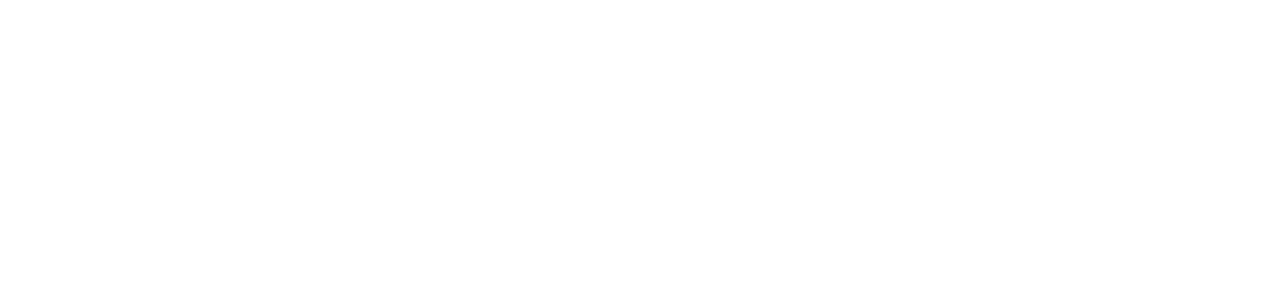
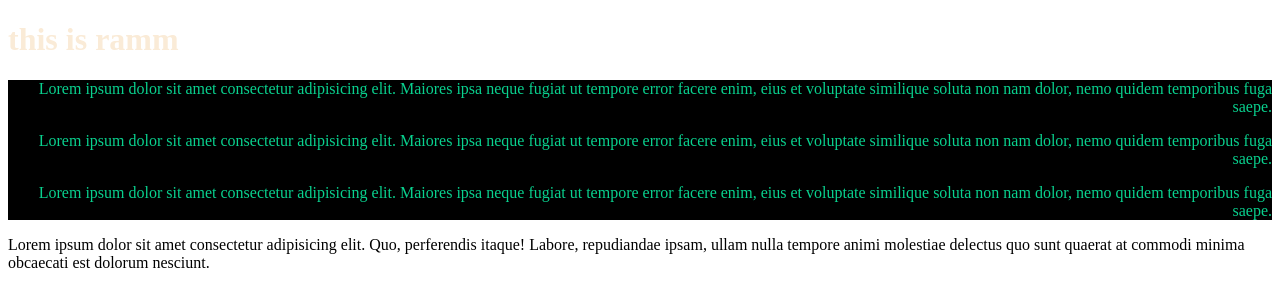
Before and after one commit to Lishan-ahmed/my-second-github-repo, a plain HTML site: page index.html in a window 1280 px wide. Drawn offline with Linux system fonts and the light colour scheme.

Commit message:
added my secound commit

```diff
--- /dev/null
+++ b/class.css
@@ -0,0 +1,8 @@
+.good{
+    background-color: black;
+   text-align: right;
+    color: rgb(9, 209, 142);
+}
+h1{
+    color: antiquewhite;
+}
--- a/index.html
+++ b/index.html
@@ -4,8 +4,17 @@
     <meta charset="UTF-8">
     <meta name="viewport" content="width=device-width, initial-scale=1.0">
     <title>my-second-github-repo</title>
+    <link rel="stylesheet" href="class.css">
 </head>
 <body>
+    <h1>this is ramm</h1>
+    <div class="good">
+        <p>Lorem ipsum dolor sit amet consectetur adipisicing elit. Maiores ipsa neque fugiat ut tempore error facere enim, eius et voluptate similique soluta non nam dolor, nemo quidem temporibus fuga saepe.</p>
+        <p>Lorem ipsum dolor sit amet consectetur adipisicing elit. Maiores ipsa neque fugiat ut tempore error facere enim, eius et voluptate similique soluta non nam dolor, nemo quidem temporibus fuga saepe.</p>
+        <p>Lorem ipsum dolor sit amet consectetur adipisicing elit. Maiores ipsa neque fugiat ut tempore error facere enim, eius et voluptate similique soluta non nam dolor, nemo quidem temporibus fuga saepe.</p>
 
+
+    </div>
+    <p>Lorem ipsum dolor sit amet consectetur adipisicing elit. Quo, perferendis itaque! Labore, repudiandae ipsam, ullam nulla tempore animi molestiae delectus quo sunt quaerat at commodi minima obcaecati est dolorum nesciunt.</p>
 </body>
 </html>
```
